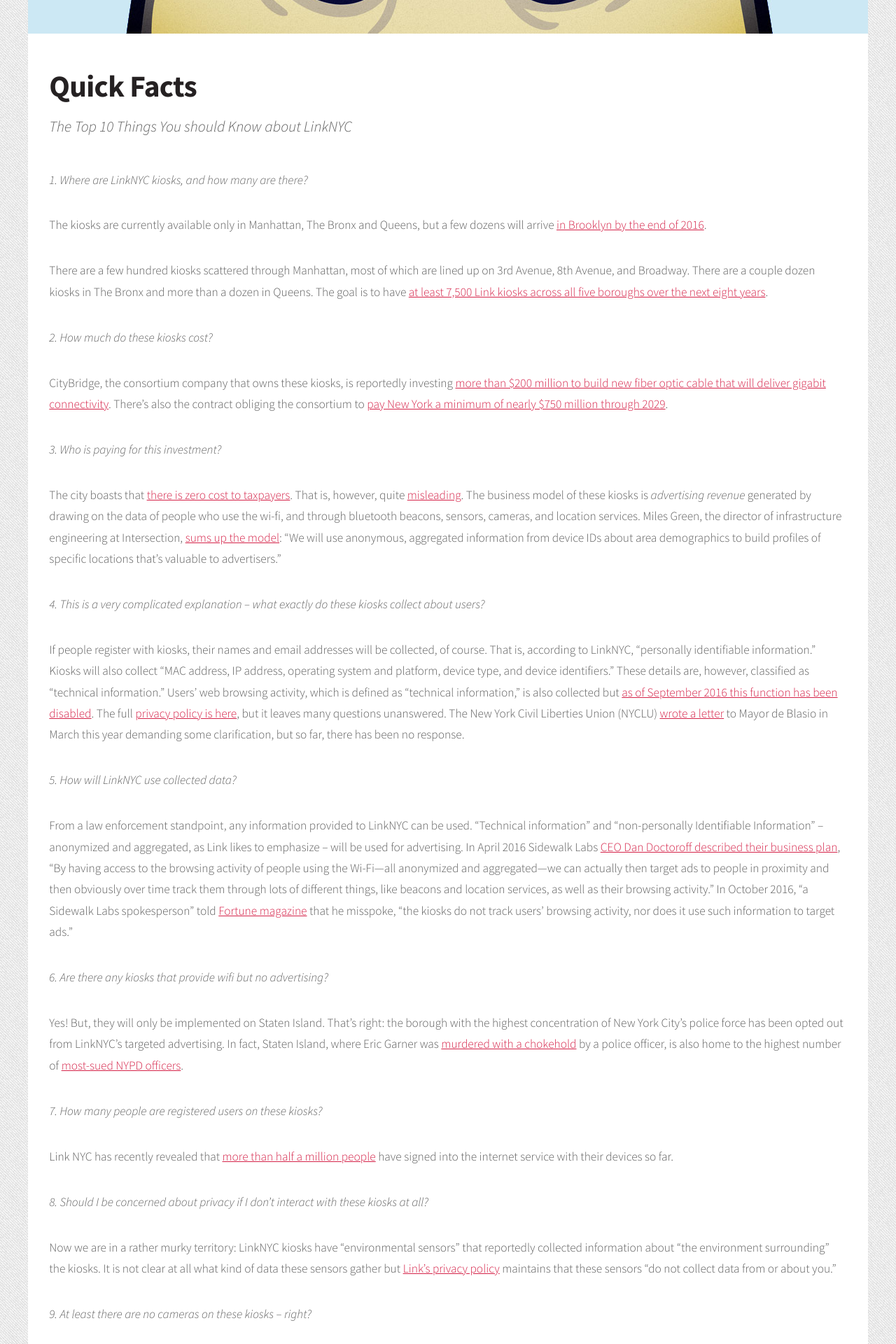
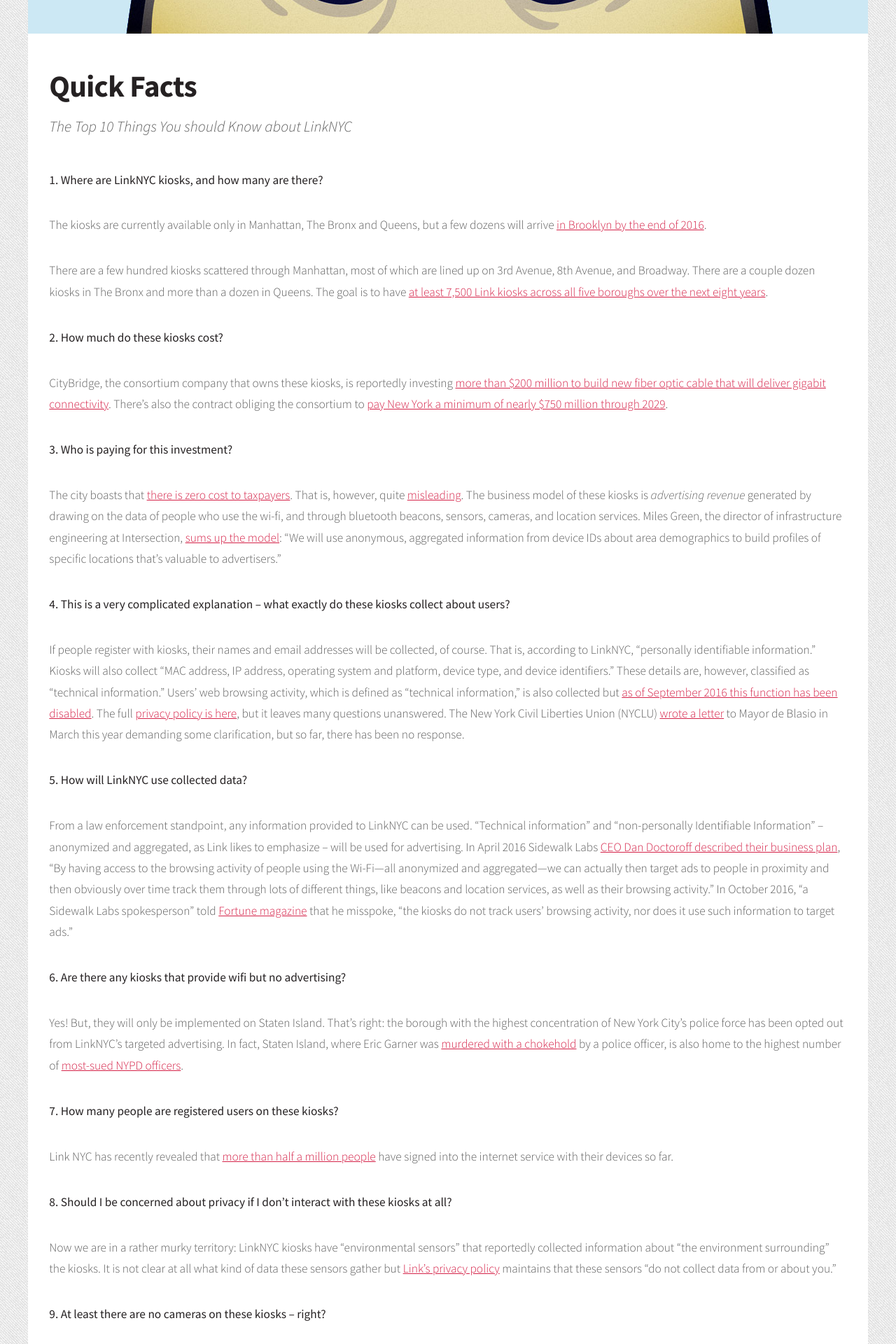
Before and after one commit to rethinklinknyc/rethinklinknyc.github.io, a Jekyll site: the page built from _pages/quick-facts.md, in a window 1280 px wide. Shown: the part 718-2638 px from the top of the page at 70% size. Built offline with Jekyll 4.4.1, drawn with Linux system fonts in a browser that asks for light colours.

```diff
--- a/_pages/quick-facts.md
+++ b/_pages/quick-facts.md
@@ -4,58 +4,58 @@ subtitle: The Top 10 Things You should Know about LinkNYC
 featured: /assets/images/pic03.jpg
 layout: page
 ---
-*1. Where are LinkNYC kiosks, and how many are there?*
+**1. Where are LinkNYC kiosks, and how many are there?**
 
 The kiosks are currently available only in Manhattan, The Bronx and Queens, but a few dozens will arrive [in Brooklyn by the end of 2016](https://www.dnainfo.com/new-york/20161019/downtown-brooklyn/linknyc-kiosks-brooklyn-wifi).
 
 There are a few hundred kiosks scattered through Manhattan, most of which are lined up on 3rd Avenue, 8th Avenue, and Broadway. There are a couple dozen kiosks in The Bronx and more than a dozen in Queens. The goal is to have [at least 7,500 Link kiosks across all five boroughs over the next eight years](https://www.link.nyc/assets/downloads/LinkNYC-Fact-Sheet.pdf).
 
-*2.  How much do these kiosks cost?*
+**2.  How much do these kiosks cost?**
 
 CityBridge, the consortium company that owns these kiosks, is reportedly investing [more than $200 million to build new fiber optic cable that will deliver gigabit connectivity](https://www.link.nyc/assets/downloads/LinkNYC-Fact-Sheet.pdf). There’s also the contract obliging the consortium to [pay New York a minimum of nearly $750 million through 2029](https://www1.nyc.gov/assets/doitt/downloads/pdf/Franchise-Agreement-for-Public-Communications-Structures-(REVISED-FINAL-12-10-2014).pdf).
 
-*3. Who is paying for this investment?*
+**3. Who is paying for this investment?**
 
 The city boasts that [there is zero cost to taxpayers](http://www1.nyc.gov/site/doitt/initiatives/linknyc.page). That is, however, quite [misleading](http://www.govtech.com/opinion/The-Heavy-Price-We-Pay-for-Free-Wi-Fi.html). The business model of these kiosks is _advertising revenue_ generated by drawing on the data of people who use the wi-fi, and through bluetooth beacons, sensors, cameras, and location services. Miles Green, the director of infrastructure engineering at Intersection, [sums up the model](http://www.businessinsider.com/inside-linknycs-free-public-gigabit-wifi-plan-2016-2): "We will use anonymous, aggregated information from device IDs about area demographics to build profiles of specific locations that's valuable to advertisers.”
 
-*4. This is a very complicated explanation -- what exactly do these kiosks collect about users?*
+**4. This is a very complicated explanation -- what exactly do these kiosks collect about users?**
 
 If people register with kiosks, their names and email addresses will be collected, of course. That is, according to LinkNYC, “personally identifiable information.” Kiosks will also collect “MAC address, IP address, operating system and platform, device type, and device identifiers.” These details are, however, classified as “technical information.” Users’ web browsing activity, which is defined as “technical information,” is also collected but [as of September 2016 this function has been disabled](http://gizmodo.com/free-web-browsing-disabled-on-nyc-internet-kiosks-becau-1786633487). The full [privacy policy is here](http://www1.nyc.gov/assets/doitt/downloads/pdf/Proposed-PCS-Franchise-Exhibit-2-CityBridge-Privacy-Policy.pdf), but it leaves many questions unanswered. The New York Civil Liberties Union (NYCLU) [wrote a letter](http://www.nyclu.org/files/releases/city%20wifi%20letter.pdf) to Mayor de Blasio in March this year demanding some clarification, but so far, there has been no response.
 
-*5. How will LinkNYC use collected data?*
+**5. How will LinkNYC use collected data?**
 
 From a law enforcement standpoint, any information provided to LinkNYC can be used.
 “Technical information” and “non-personally Identifiable Information” -- anonymized and aggregated, as Link likes to emphasize -- will be used for advertising. In April 2016 Sidewalk Labs [CEO Dan Doctoroff described their business plan](http://www.villagevoice.com/news/google-is-transforming-nycs-payphones-into-a-personalized-propaganda-engine-8822938), “By having access to the browsing activity of people using the Wi-Fi—all anonymized and aggregated—we can actually then target ads to people in proximity and then obviously over time track them through lots of different things, like beacons and location services, as well as their browsing activity.” In October 2016, “a Sidewalk Labs spokesperson” told [Fortune magazine](http://fortune.com/2016/10/18/google-sidewalk-kiosks/) that he misspoke, “the kiosks do not track users’ browsing activity, nor does it use such information to target ads.”
 
-*6. Are there any kiosks that provide wifi but no advertising?*
+**6. Are there any kiosks that provide wifi but no advertising?**
 
 Yes! But, they will only be implemented on Staten Island. That's right: the borough with the highest concentration of New York City's police force has been opted out from LinkNYC’s targeted advertising. In fact, Staten Island, where Eric Garner was [murdered with a chokehold](http://www.rollingstone.com/politics/news/black-lives-matter-11-racist-police-killings-with-no-justice-served-20141204) by a police officer, is also home to the highest number of [most-sued NYPD officers](http://www.nydailynews.com/new-york/staten-island-highest-number-most-sued-nypd-officers-article-1.1882160).
 
-*7. How many people are registered users on these kiosks?*
+**7. How many people are registered users on these kiosks?**
 
 Link NYC has recently revealed that [more than half a million people](http://www.amny.com/news/linknyc-free-wi-fi-use-at-kiosks-surpasses-576-000-people-1.12401191) have signed into the internet service with their devices so far.
 
-*8. Should I be concerned about privacy if I don't interact with these kiosks at all?*
+**8. Should I be concerned about privacy if I don't interact with these kiosks at all?**
 
 Now we are in a rather murky territory: LinkNYC kiosks have “environmental sensors” that reportedly collected information about “the environment surrounding” the kiosks. It is not clear at all what kind of data these sensors gather but [Link’s privacy policy](http://www1.nyc.gov/assets/doitt/downloads/pdf/Proposed-PCS-Franchise-Exhibit-2-CityBridge-Privacy-Policy.pdf) maintains that these sensors “do not collect data from or about you.”
 
-*9. At least there are no cameras on these kiosks -- right?*
+**9. At least there are no cameras on these kiosks -- right?**
 
 Link states that the kiosk “may include a camera.” Cameras will capture images of the area surrounding the kiosks, and those images will inevitably include users and passerby.
 
-*10. Why does Link need video footage? How will they use it?*
+**10. Why does Link need video footage? How will they use it?**
 
 The privacy policy does not explain why these kiosks are armed with cameras. But it attempts to assure people that the data collected by sensors and cameras will be shared with the City or law enforcement if 1) they are legally required to 2) they get advanced written permission from the City, and 3) it is necessary for system operation and maintenance.
 
-*11. How long will LinkNYC keep video footage?*
+**11. How long will LinkNYC keep video footage?**
 
 No more than seven days -- unless “the footage is necessary to investigate an incident.”
 
-*12. Does LinkNYC use [facial recognition technology](https://www.aclu.org/other/qa-face-recognition) with video footage?*
+**12. Does LinkNYC use [facial recognition technology](https://www.aclu.org/other/qa-face-recognition) with video footage?**
 
 At the moment Link states that they will not use face recognition for any reason, and adds, we will not use our cameras to track your movement through the city."
 
-*What we DON'T know?*
+**What we DON'T know?**
 
 1. What kind of data does LinkNYC collect with environmental sensors and cameras?
 2. What is the due process for citizens to know if/when the law enforcement uses their data as collected by LinkNYC cameras or sensors?
```
